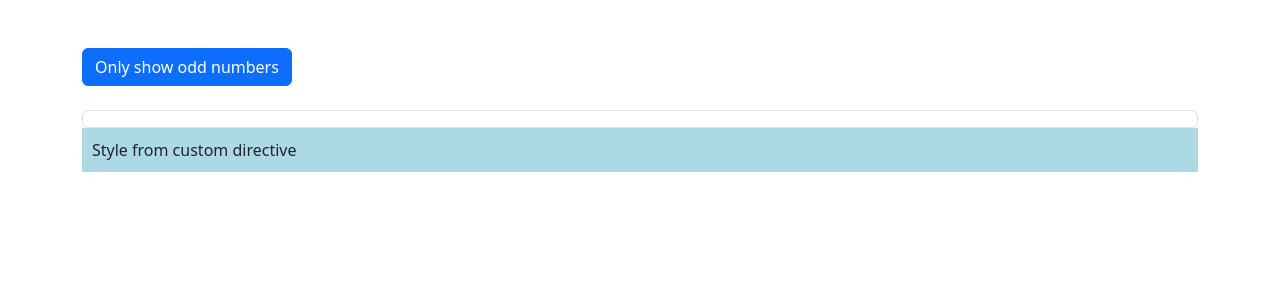
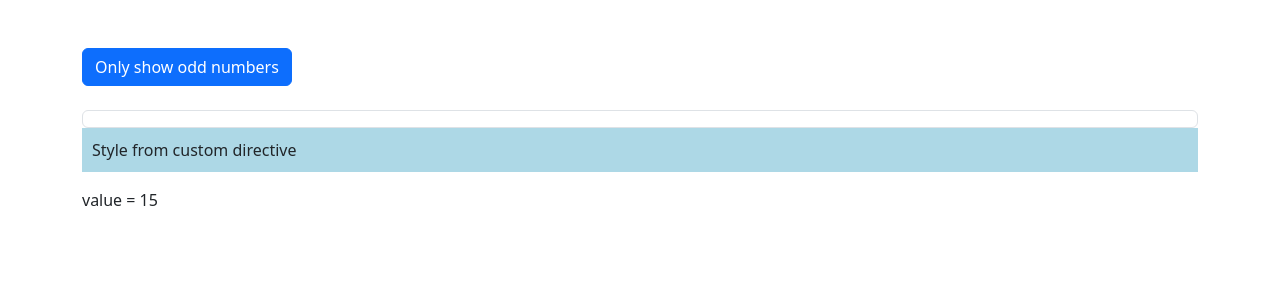
Before and after one commit to AlaaHamdyMohammadi/Angular-Course, an Angular app in the folder 7-Directives/: page / in a window 1280 px wide. Shown: the top 300 px of the page. Built offline with nearby package versions, Linux system fonts and the light colour scheme.

Commit message:
ngSwitch

```diff
--- a/7-Directives/src/app/app.component.html
+++ b/7-Directives/src/app/app.component.html
@@ -8,6 +8,11 @@
       </ul>
       <p appBasicHighlight [defaultColor]="'yellow'" [highlightColor]="'red'">Style from custom directive</p>
       <!-- <p appBetterHighlight [defaultColor]="'yellow'">Style from custom basic directive</p> -->
+      <div [ngSwitch]="value">
+        <p *ngSwitchCase="5">value = 5</p>
+        <p *ngSwitchCase="10">value = 10</p>
+        <p *ngSwitchCase="15">value = 15</p>
+      </div>
     </div>
   </div>
 </div>
--- a/7-Directives/src/app/app.component.ts
+++ b/7-Directives/src/app/app.component.ts
@@ -9,4 +9,5 @@
   title = '7-Directives';
   numbers = [1,2,3,4,5];
   onlyOdd = false;
+  value = 15;
 }
```
